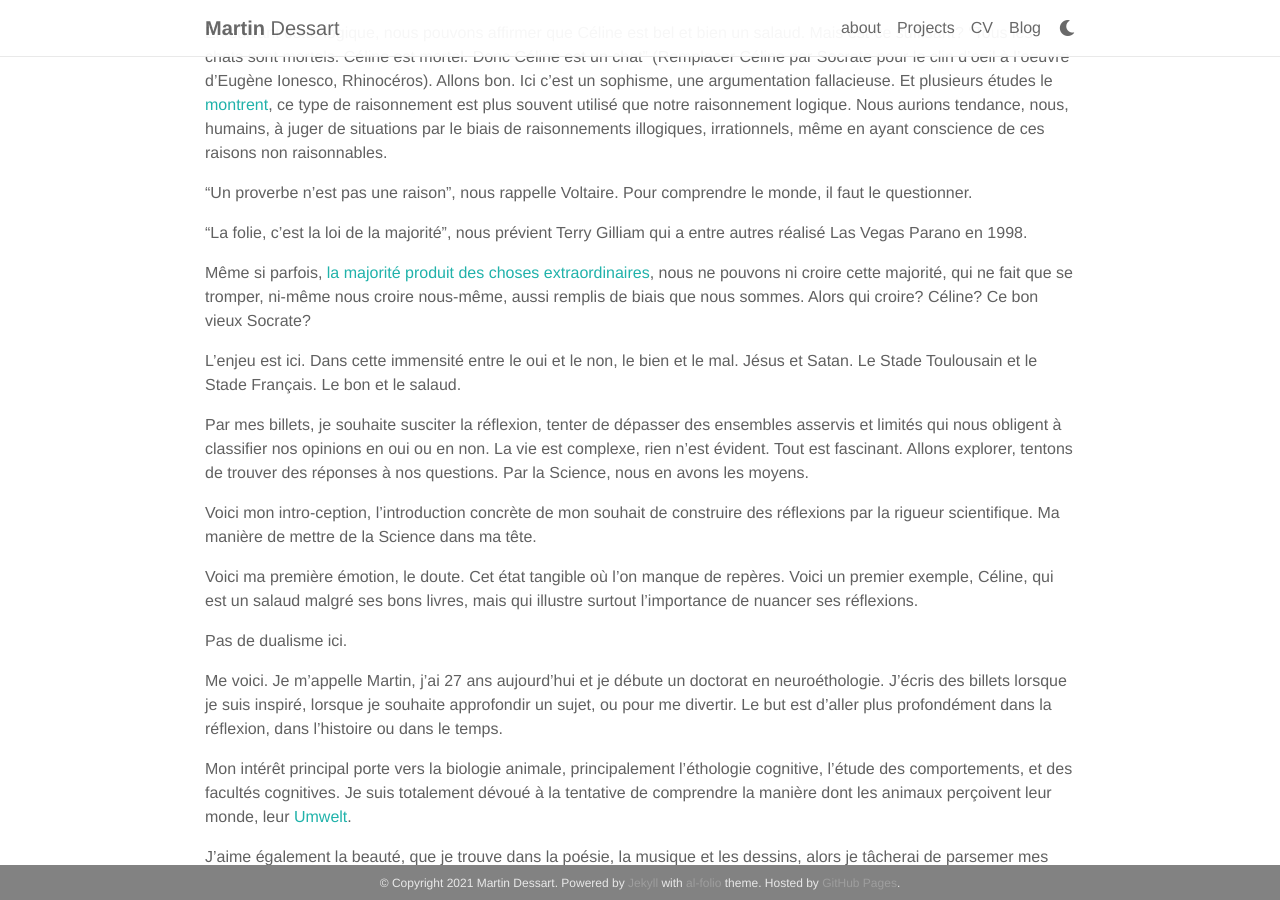
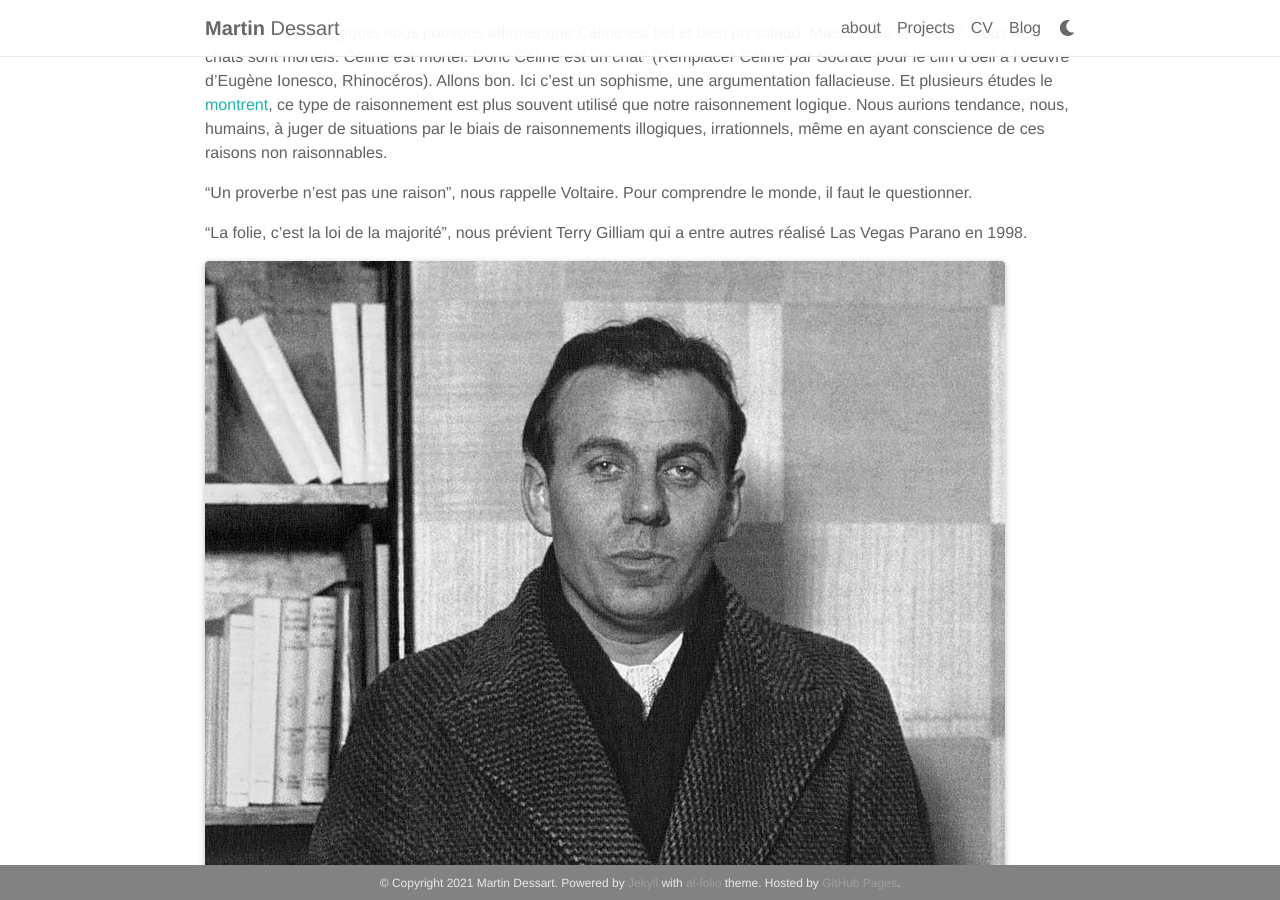
Before and after one commit to martindessart/martindessart.github.io, a Jekyll site: the page built from _sciences/1_science.markdown, in a window 1280 px wide and 900 px high, scrolled down 1952 px. Built offline with Jekyll 4.4.1, drawn with Linux system fonts in a browser that asks for light colours; nearby versions of some CDN libraries; a style sheet for code colours, icons or effects is not loaded.

Commit message:
img2
img2

```diff
--- a/_sciences/1_science.markdown
+++ b/_sciences/1_science.markdown
@@ -14,11 +14,15 @@ Non, nous ne suivrons pas le *Chapitre 1, Verset 1* de la [Genèse](https://emci
 Mais au commencement, que se passe-t-il?
 "Au commencement était l'émotion", nous dit *Louis-Ferdinand Céline*. Et Dieu sait (ah non ! Et **DARWIN** sait) que des émotions, ce médecin français en a connu.  Illustre écrivain d'après-guerre, et également antisémite virulent, il nous permet de transiter vers cette notion chère au IIIème Siècle et particulièrement à l'Empire Perse qui l'a insufflé chez les romains et les égyptiens. Je parle ici du Manichéisme, qui désigne en fait plusieurs choses.
 
+
+
 <div class="row mt-3">
     <div class="col-sm mt-3 mt-md-0">
         <img class="img-fluid rounded z-depth-1" src="{{ site.baseurl }}/assets/img/c1.jpg">
     </div>
 </div>
+
+
 
 Le Manichéisme est tout d'abord une [religion](https://fr.wikipedia.org/wiki/Manich%C3%A9isme_(religion)) de l'antiquité. Un de ses fondements est la séparation du monde en deux: le royaume de la Lumière, synonyme d'éternité, et le royaume des Ténèbres, synonyme de mort.
 L'homme est également divisé en deux: Esprit-Lumière-Immortel et Corps-Ténèbres-Mortel.
@@ -36,6 +40,17 @@ Nous aurions tendance, nous, humains, à juger de situations par le biais de rai
 "Un proverbe n'est pas une raison", nous rappelle Voltaire. Pour comprendre le monde, il faut le questionner.
 
 "La folie, c'est la loi de la majorité", nous prévient Terry Gilliam qui a entre autres réalisé **Las Vegas Parano** en 1998.
+
+
+
+<div class="row mt-3">
+    <div class="col-sm mt-3 mt-md-0">
+        <img class="img-fluid rounded z-depth-1" src="{{ site.baseurl }}/assets/img/c1.jpg">
+    </div>
+</div>
+
+
+
 
 Même si parfois, [la majorité produit des choses extraordinaires](https://www.youtube.com/watch?v=lWFq8uILaq4), nous ne pouvons ni croire cette majorité, qui ne fait que se tromper, ni-même nous croire nous-même, aussi remplis de biais que nous sommes.
 Alors qui croire? Céline? Ce bon vieux Socrate?
```
Also changed, not shown: assets/img/c2.jpg (added).
